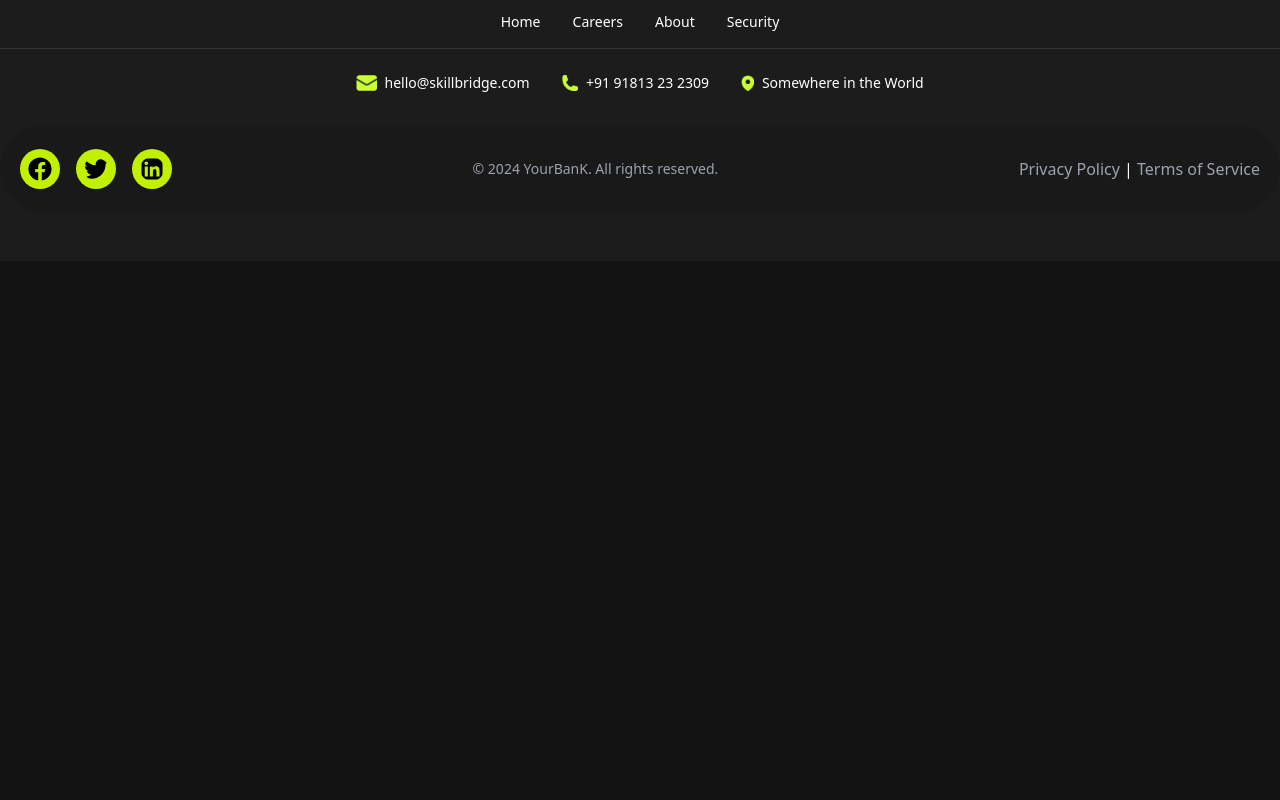
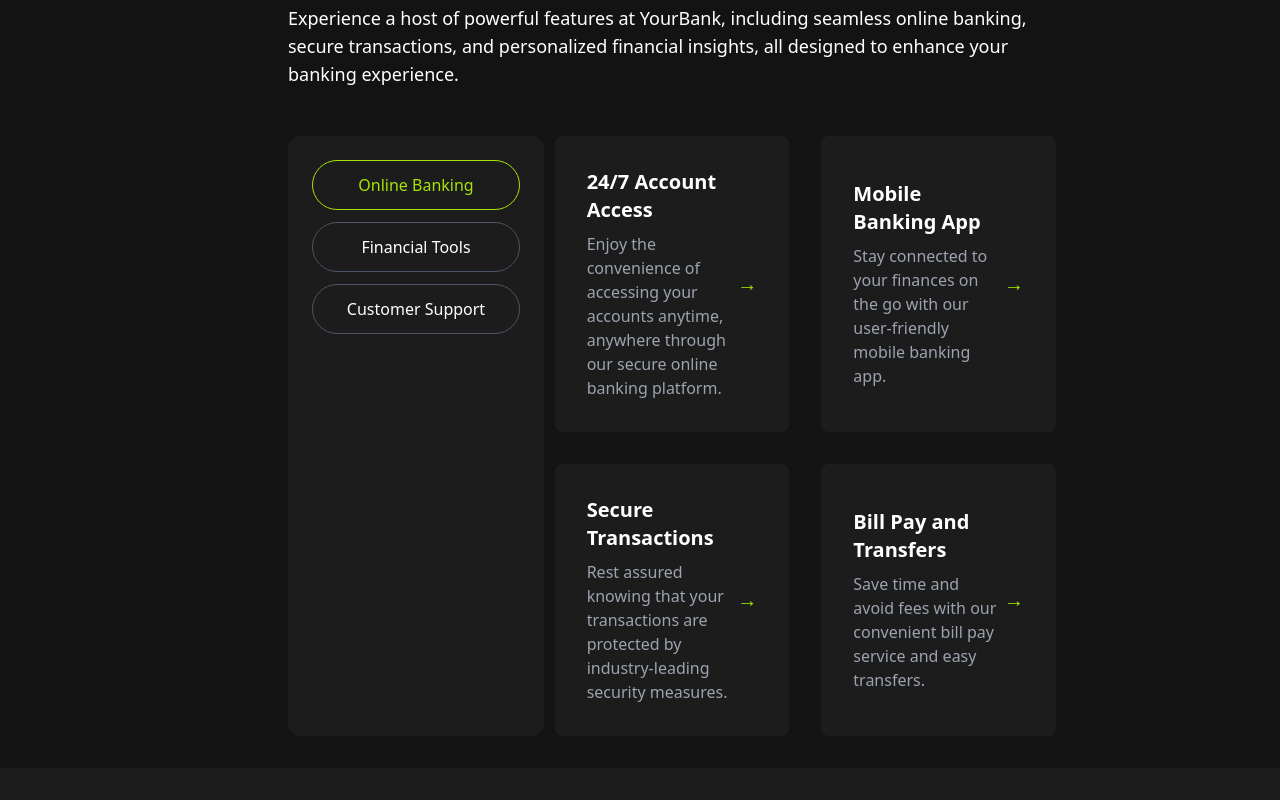
Before and after one commit to Dark1nessss/Financial-Tracker, a React (Create React App) app in the folder client/: page / in a window 1280 px wide. Shown: the part 3120-3920 px from the top of the page. Before the commit the page ends 3381 px from the top, so only its background shows below. Built offline with nearby package versions, Linux system fonts and the light colour scheme.

Commit message:
Features Update
V0.1

```diff
--- a/client/src/pages/LandingPage.js
+++ b/client/src/pages/LandingPage.js
@@ -249,6 +249,74 @@
         </div>
       </section>
 
+      {/* Features Section */}
+      <section className="features-section text-white lg:ml-16 py-8">
+        <div className="lg:px-56 px-6">
+          <h2 className="text-4xl font-bold mb-6 text-[#A5E404]">Our Features</h2>
+          <p className="text-lg mb-12 max-w-4xl">
+            Experience a host of powerful features at YourBank, including seamless online banking, secure transactions, and personalized financial insights, all designed to enhance your banking experience.
+          </p>
+
+          <div className="grid grid-cols-3 gap-8">
+            {/* Left Navigation Section */}
+            <div className="bg-[#1C1C1C] p-6 rounded-xl flex flex-col space-y-3 w-64">
+              <button className="py-3 px-4 rounded-full border border-[#A5E404] text-[#A5E404] hover:bg-[#A5E404] hover:text-black transition">
+                Online Banking
+              </button>
+              <button className="py-3 px-4 rounded-full border border-gray-600 text-white hover:bg-gray-600 hover:text-black transition">
+                Financial Tools
+              </button>
+              <button className="py-3 px-4 rounded-full border border-gray-600 text-white hover:bg-gray-600 hover:text-black transition">
+                Customer Support
+              </button>
+            </div>
+
+            {/* Feature Descriptions */}
+            <div className="col-span-2 grid grid-cols-2 gap-8">
+              <div className="bg-[#1C1C1C] p-8 rounded-lg flex justify-between items-center">
+                <div>
+                  <h3 className="text-xl font-semibold mb-2">24/7 Account Access</h3>
+                  <p className="text-gray-400">
+                    Enjoy the convenience of accessing your accounts anytime, anywhere through our secure online banking platform.
+                  </p>
+                </div>
+                <div className="text-[#A5E404] text-xl">&#x2192;</div>
+              </div>
+
+              <div className="bg-[#1C1C1C] p-8 rounded-lg flex justify-between items-center">
+                <div>
+                  <h3 className="text-xl font-semibold mb-2">Mobile Banking App</h3>
+                  <p className="text-gray-400">
+                    Stay connected to your finances on the go with our user-friendly mobile banking app.
+                  </p>
+                </div>
+                <div className="text-[#A5E404] text-xl">&#x2192;</div>
+              </div>
+
+              <div className="bg-[#1C1C1C] p-8 rounded-lg flex justify-between items-center">
+                <div>
+                  <h3 className="text-xl font-semibold mb-2">Secure Transactions</h3>
+                  <p className="text-gray-400">
+                    Rest assured knowing that your transactions are protected by industry-leading security measures.
+                  </p>
+                </div>
+                <div className="text-[#A5E404] text-xl">&#x2192;</div>
+              </div>
+
+              <div className="bg-[#1C1C1C] p-8 rounded-lg flex justify-between items-center">
+                <div>
+                  <h3 className="text-xl font-semibold mb-2">Bill Pay and Transfers</h3>
+                  <p className="text-gray-400">
+                    Save time and avoid fees with our convenient bill pay service and easy transfers.
+                  </p>
+                </div>
+                <div className="text-[#A5E404] text-xl">&#x2192;</div>
+              </div>
+            </div>
+          </div>
+        </div>
+      </section>
+
     </div>
   );
 };
```
